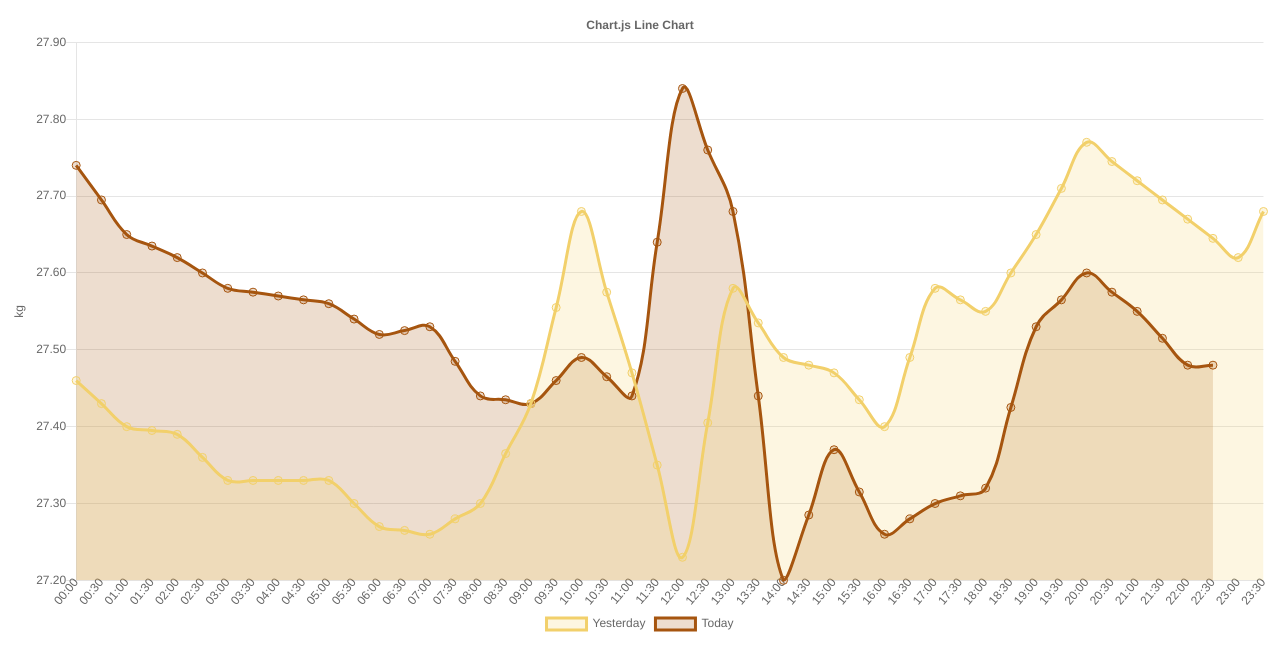
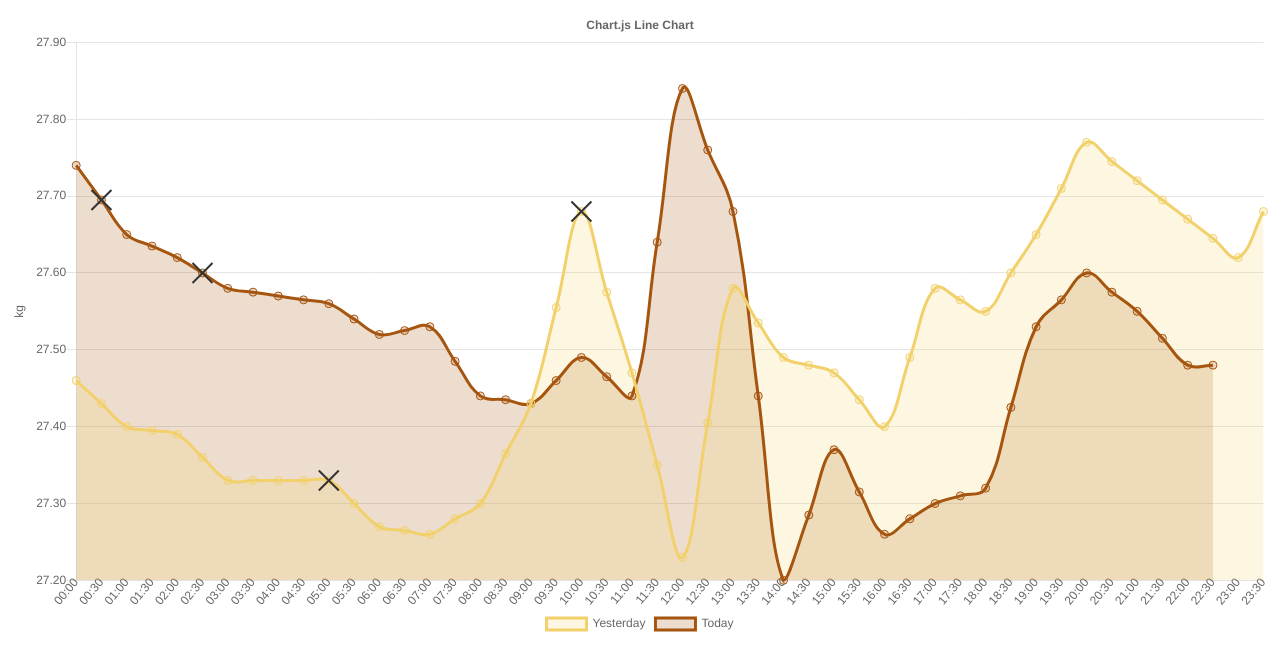
Before and after one commit to KasparBP/Chart.Notes.js, a website: page samples/index.html in a window 1280 px wide. Drawn offline with nearby package versions, Linux system fonts and the light colour scheme.

Commit message:
babysteps

```diff
--- a/Chart.Notes.js
+++ b/Chart.Notes.js
@@ -1,15 +1,18 @@
 (function e(t,n,r){function s(o,u){if(!n[o]){if(!t[o]){var a=typeof require=="function"&&require;if(!u&&a)return a(o,!0);if(i)return i(o,!0);throw new Error("Cannot find module '"+o+"'")}var f=n[o]={exports:{}};t[o][0].call(f.exports,function(e){var n=t[o][1][e];return s(n?n:e)},f,f.exports,e,t,n,r)}return n[o].exports}var i=typeof require=="function"&&require;for(var o=0;o<r.length;o++)s(r[o]);return s})({1:[function(require,module,exports){
 
 },{}],2:[function(require,module,exports){
-var Chart = require('chart.js');
-Chart = typeof(Chart) === 'function' ? Chart : window.Chart;
+var Chart = require("chart.js");
+Chart = typeof(Chart) === "function" ? Chart : window.Chart;
 
 var helpers = Chart.helpers;
 
 Chart.Notes = Chart.Notes || {};
+
 // Default options if none are provided
 var defaultOptions = Chart.Notes.defaults = {
-	notes: [] // default to no notes
+    backgroundColor: "rgba(166,85,15,0.2)",
+    borderColor: "#333333",
+    fontColor: "#333333",
 };
 
 var NotesPlugin = Chart.PluginBase.extend({
@@ -18,13 +21,14 @@ var NotesPlugin = Chart.PluginBase.extend({
         options.notes = helpers.configMerge(options.notes, Chart.Notes.defaults);
     },
     afterInit: function(chartInstance) { },
-
     resize: function(chartInstance, newChartSize) { },
-
     beforeUpdate: function(chartInstance) { },
     afterScaleUpdate: function(chartInstance) { },
+
     beforeDatasetsUpdate: function(chartInstance) { },
-    afterDatasetsUpdate: function(chartInstance) { },
+    afterDatasetsUpdate: function(chartInstance) {
+        // Save notes here?
+    },
     afterUpdate: function(chartInstance) { },
 
     // This is called at the start of a render. It is only called once, even if the animation will run for a number of frames. Use beforeDraw or afterDraw
@@ -34,9 +38,42 @@ var NotesPlugin = Chart.PluginBase.extend({
     // Easing is for animation
     beforeDraw: function(chartInstance, easing) { },
     afterDraw: function(chartInstance, easing) { },
+
     // Before the datasets are drawn but after scales are drawn
     beforeDatasetsDraw: function(chartInstance, easing) { },
-    afterDatasetsDraw: function(chartInstance, easing) { },
+    afterDatasetsDraw: function(chartInstance, easing) {
+        var ctx = chartInstance.chart.ctx;
+        var notes = chartInstance.data.notes || [];
+        var opts = chartInstance.options.notes;
+
+        // Canvas setup
+        ctx.lineWidth = 2;
+        ctx.strokeStyle = opts.borderColor;
+
+        function drawNoteAt(x, y) {
+            ctx.beginPath();
+
+            ctx.moveTo(x - 10, y - 10);
+            ctx.lineTo(x + 10, y + 10);
+
+            ctx.moveTo(x + 10, y - 10);
+            ctx.lineTo(x - 10, y + 10);
+
+            ctx.stroke();
+        }
+
+        helpers.each(chartInstance.data.datasets, function(dataset, datasetIndex) {
+            var notes = dataset.notes || [];
+            for (var i = 0; i < notes.length; ++i) {
+                var text = notes[i].text;
+                var meta = chartInstance.getDatasetMeta(datasetIndex);
+				var noteOriginElement = meta.data[notes[i].offset];
+                // The tooltip position is where we want the notes to originate from.
+                var location = noteOriginElement.tooltipPosition();
+                drawNoteAt(location.x, location.y);
+            }
+        }, this);
+    },
 
     destroy: function(chartInstance) { }
 
--- a/samples/index.html
+++ b/samples/index.html
@@ -28,6 +28,10 @@
                 borderColor: "rgba(242,208,107,1)",
                 backgroundColor: "rgba(242,208,107,0.2)",
                 data: ["27.46","27.43","27.4","27.395","27.39","27.36","27.33","27.33","27.33","27.33","27.33","27.3","27.27","27.265","27.26","27.28","27.3","27.365","27.43","27.555","27.68","27.575","27.47","27.35","27.23","27.405","27.58","27.535","27.49","27.48","27.47","27.435","27.4","27.49","27.58","27.565","27.55","27.6","27.65","27.71","27.77","27.745","27.72","27.695","27.67","27.645","27.62","27.68"],
+                notes: [
+                    {offset: 10, text: "dataset_0_plappe"},
+                    {offset: 20, text: "dataset_0_pluppe"}
+                ]
             }, {
                 label: "Today",
                 pointRadius: 4,
@@ -35,9 +39,16 @@
                 borderColor: "rgba(166,85,15,1)",
                 backgroundColor: "rgba(166,85,15,0.2)",
                 data: ["27.74","27.695","27.65","27.635","27.62","27.6","27.58","27.575","27.57","27.565","27.56","27.54","27.52","27.525","27.53","27.485","27.44","27.435","27.43","27.46","27.49","27.465","27.44","27.64","27.84","27.76","27.68","27.44","27.2","27.285","27.37","27.315","27.26","27.28","27.3","27.31","27.32","27.425","27.53","27.565","27.6","27.575","27.55","27.515","27.48","27.48",null,null],
+                notes: [
+                    {offset: 1, text: "dataset_1_plappe"},
+                    {offset: 5, text: "dataset_1_pluppe"}
+                ]
             }]
         },
         options: {
+            notes: [
+                {offset: 1, text: "option_plappe"}, {offset: 5, text: "option_pluppe"}
+            ],
             responsive: true,
             title:{
                 display: true,
```
Also changed, not shown: src/chart.notes.js (+44 -7 lines).
